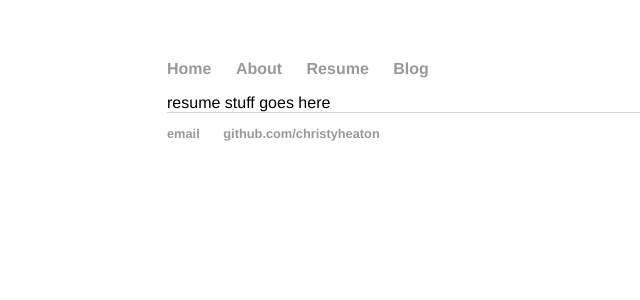
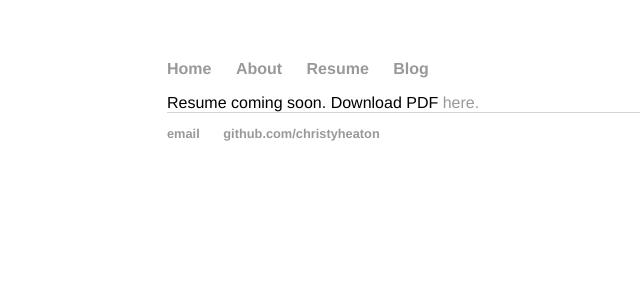
Before and after one commit to pythonchristy/pythonchristy.github.io, a Jekyll site: the page built from resume/index.html, in a window 1280 px wide. Shown: the top 300 px of the page, without its empty margins (25-665 px from the left). Built offline with Jekyll 4.4.1, drawn with Linux system fonts in a browser that asks for light colours.

Commit message:
Update index.html

```diff
--- a/resume/index.html
+++ b/resume/index.html
@@ -3,4 +3,5 @@ layout: default
 title: Christy's resume
 ---
 
-resume stuff goes here
+Resume coming soon.
+Download PDF <a href="/images/Christy_Heaton_Resume_20170409.pdf">here.</a>
```
